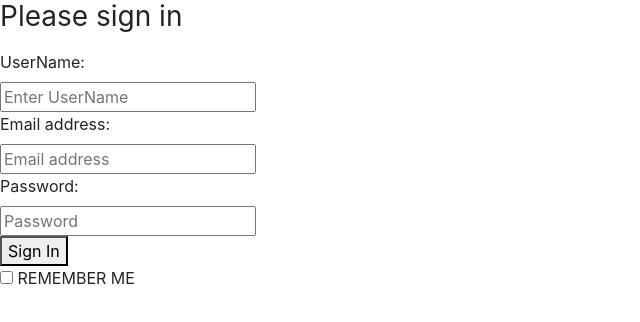
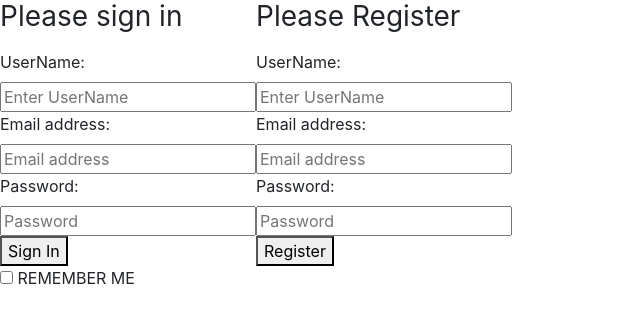
Before and after one commit to AdelaideYoder/WeeklyMealPlanner-Capstone, a React (Create React App) app: page / in a window 1280 px wide. Shown: the top 322 px of the page, without its empty margins (0-640 px from the left). Built offline with nearby package versions, Linux system fonts and the light colour scheme.

Commit message:
added in different users

```diff
--- a/src/APIManager.js
+++ b/src/APIManager.js
@@ -17,9 +17,20 @@ const APIManager = Object.create({}, {
         }
     },
     gettingAllMealsFromDatabase: {
-        value: () => {
-            return fetch("http://localhost:5002/meals?userId=1")
+        value: (userId) => {
+            return fetch(`http://localhost:5002/meals?userId=${userId}`)
                 .then(e => e.json())
+        }
+    },
+    addUser: {
+        value: (newUser) => {
+            return fetch("http://localhost:5002/users", {
+                method: "POST",
+                headers: { "Content-Type": "application/json" },
+                body: JSON.stringify(newUser)
+            })
+                // When POST is finished, retrieve the new list of tasks
+                .then(a => a.json())
         }
     },
     addMeal: {
@@ -50,8 +61,8 @@ const APIManager = Object.create({}, {
         }
     },
     getMealByDay: {
-        value: (day) => {
-            return fetch(`http://localhost:5002/meals?userId=1&dayOfTheWeek=${day}&_sort=date&_order=desc`)
+        value: (userId, day) => {
+            return fetch(`http://localhost:5002/meals?userId=${userId}&dayOfTheWeek=${day}&_sort=date&_order=desc`)
                 .then(e => e.json())
         }
     },
--- a/src/DayOfTheWeek.js
+++ b/src/DayOfTheWeek.js
@@ -13,7 +13,8 @@ export default class DayOfTheWeek extends Component {
 
     // "fetching" the state from the database
     componentDidMount() {
-        APIManager.gettingAllMealsFromDatabase()
+        const currentUser = APIManager.getIdOfCurrentUser()
+        APIManager.gettingAllMealsFromDatabase(currentUser)
             .then(meals => {
                 // console.log("meals", meals)
                 this.setState({ meals: meals })
--- a/src/Login.js
+++ b/src/Login.js
@@ -17,18 +17,48 @@ export default class Login extends Component {
 
     }
 
+    handleRegister = (e) => {
+        e.preventDefault()
+        const newUser = {
+            userName: this.state.userName,
+            email: this.state.email,
+            password: this.state.password,
+        }
+        APIManager.addUser(newUser)
+            .then((response) => {
+                const userName = response.userName
+                APIManager.getUserByUserName(userName)
+                    .then((taco) => {
+                        // console.log(taco[0].id)
+                        localStorage.setItem(
+                            "credentials",
+                            JSON.stringify({
+                                userName: this.state.userName,
+                                email: this.state.email,
+                                password: this.state.password,
+                                currentUserId: taco[0].id
+
+                            })
+
+                        )
+                    })
+            })
+
+    }
+
+
     // Simplistic handler for login submit
     handleLogin = (e) => {
         e.preventDefault()
         APIManager.getUserByUserName(this.state.userName)
-        .then ((taco) => {
+            .then((taco) => {
                 // console.log(taco[0].id)
                 localStorage.setItem(
                     "credentials",
                     JSON.stringify({
+                        userName: this.state.userName,
                         email: this.state.email,
                         password: this.state.password,
-                    userName: this.state.userName,
                         currentUserId: taco[0].id
 
                     })
@@ -40,6 +70,7 @@ export default class Login extends Component {
 
     render() {
         return (
+            <React.Fragment>
                 <div className="login">
                     <Form onSubmit={this.handleLogin}>
                         <h1 className="h3 mb-3 font-weight-normal">Please sign in</h1>
@@ -64,7 +95,7 @@ export default class Login extends Component {
                             id="password"
                             placeholder="Password"
                             required="" />
-                <button type="submit"onClick={() => window.location.reload()
+                        <button type="submit" onClick={() => window.location.reload()
                         }>
                             Sign In
                 </button>
@@ -72,6 +103,39 @@ export default class Login extends Component {
                         <input type="checkbox" name="checkbox" /> <label>REMEMBER ME</label>
                     </Form>
                 </div>
+
+                <div className="login">
+                    <Form onSubmit={this.handleRegister}>
+                        <h1 className="h3 mb-3 font-weight-normal">Please Register</h1>
+                        <label htmlFor="inputUserName">
+                            UserName:
+    </label>
+                        <input onChange={this.handleFieldChange} type="text"
+                            id="userName"
+                            placeholder="Enter UserName"
+                            required="" />
+                        <label htmlFor="inputEmail">
+                            Email address:
+    </label>
+                        <input onChange={this.handleFieldChange} type="email"
+                            id="email"
+                            placeholder="Email address"
+                            required="" autoFocus="" />
+                        <label htmlFor="inputPassword">
+                            Password:
+    </label>
+                        <input onChange={this.handleFieldChange} type="password"
+                            id="password"
+                            placeholder="Password"
+                            required="" />
+                        <button type="submit" onClick={() => window.location.reload()
+                        }>
+                            Register
+    </button>
+                        <br></br>
+                    </Form>
+                </div>
+            </React.Fragment >
         )
     }
 }
--- a/src/MealBox.js
+++ b/src/MealBox.js
@@ -9,7 +9,8 @@ export default class MealBox extends Component {
     }
 
     getMeals = () => {
-    APIManager.getMealByDay(this.props.dayToShow)
+        const currentUser = APIManager.getIdOfCurrentUser()
+    APIManager.getMealByDay(currentUser, this.props.dayToShow)
             .then(response => {
                 this.setState({ mealsToShow: response })
             })
```
Also changed, not shown: api/database.json (+28 -3 lines), src/Header.js (added, +17 -0 lines), src/WMP-logo1.jpeg (added), src/WMP-logo2.jpeg (added). Lines whose indentation alone changed are shown as unchanged.
